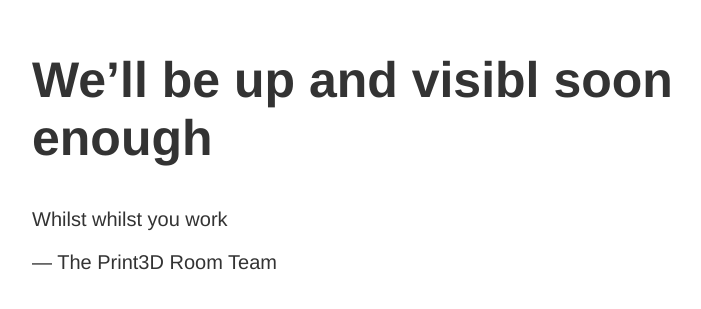
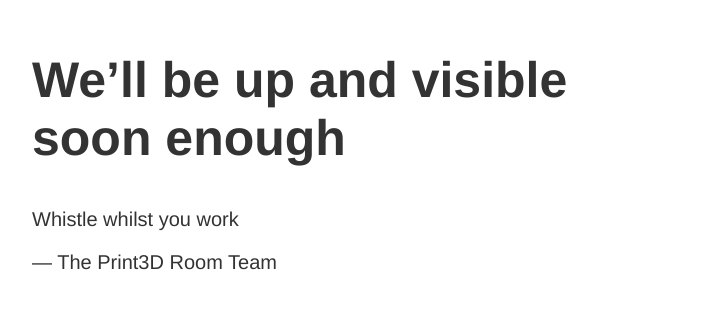
Before and after one commit to reducedhackers/theprint3droom, a plain HTML site: page index.html in a window 1280 px wide. Shown: the part 149-458 px from the top of the page, without its empty margins (283-984 px from the left). Drawn offline with Linux system fonts and the light colour scheme.

Commit message:
Update index.html

```diff
--- a/index.html
+++ b/index.html
@@ -10,9 +10,9 @@
 </style>
 
 <article>
-    <h1>We&rsquo;ll be up and visibl soon enough</h1>
+    <h1>We&rsquo;ll be up and visible soon enough</h1>
     <div>
-        <p>Whilst whilst you work</p>
+        <p>Whistle whilst you work</p>
         <p>&mdash; The Print3D Room Team</p>
     </div>
 </article>
```
